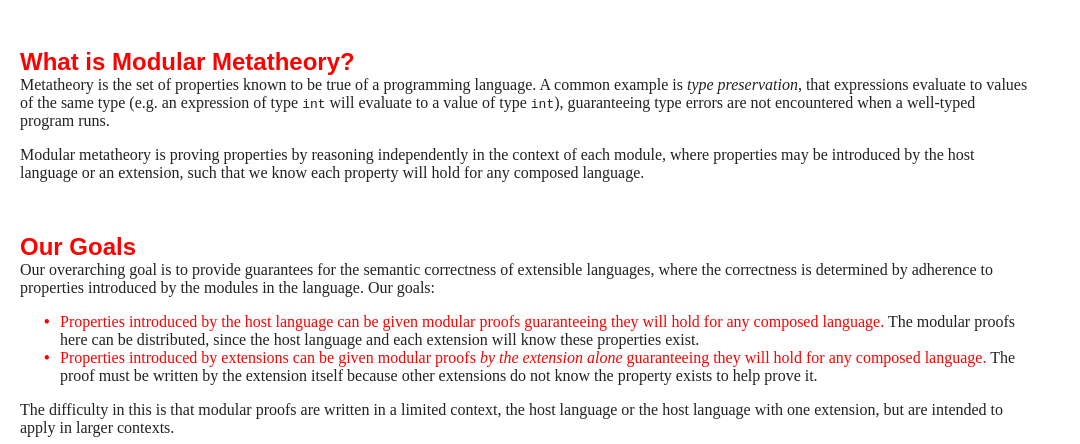
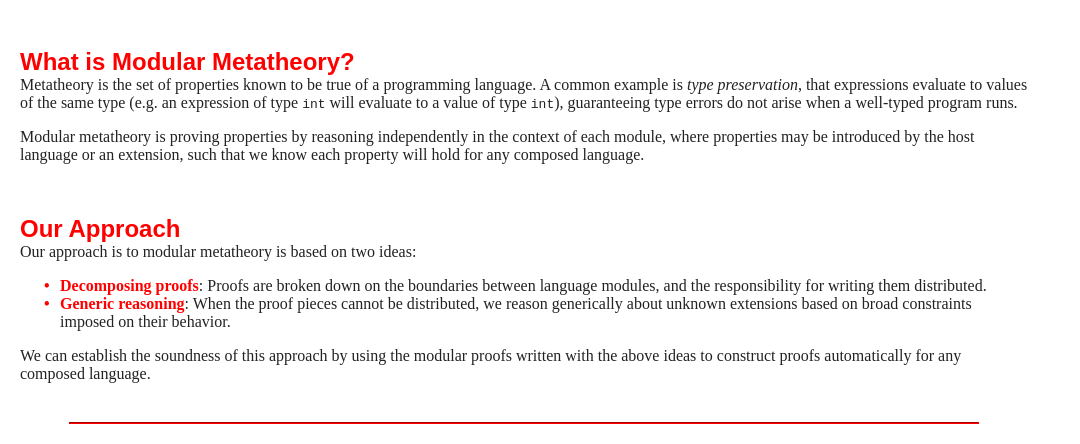
Before and after one commit to RandomActsOfGrammar/mmel-web, a plain HTML site: page web/index.html in a window 1280 px wide. Shown: the part 290-734 px from the top of the page, without its empty margins (0-1080 px from the left). Drawn offline with Linux system fonts and the light colour scheme.

Commit message:
Finish adjusting landing page

```diff
--- a/web/index.html
+++ b/web/index.html
@@ -28,8 +28,8 @@
     programming language.  A common example is <i>type
     preservation</i>, that expressions evaluate to values of the same
     type (e.g. an expression of type <tt>int</tt> will evaluate to a
-    value of type <tt>int</tt>), guaranteeing type errors are not
-    encountered when a well-typed program runs.
+    value of type <tt>int</tt>), guaranteeing type errors do not
+    arise when a well-typed program runs.
   </p>
 
   <p>
@@ -41,28 +41,21 @@
 </div>
 
 <div class="section">
-  <h2>Our Goals</h2>
+  <h2>Our Approach</h2>
   <p>
-    Our overarching goal is to provide guarantees for the semantic
-    correctness of extensible languages, where the correctness is
-    determined by adherence to properties introduced by the modules in
-    the language.  Our goals:
+    Our approach is to modular metatheory is based on two ideas:
     <ul>
-      <li><span class="highlight">Properties introduced by the host
-          language can be given modular proofs guaranteeing they will
-          hold for any composed language.</span>  The modular proofs
-        here can be distributed, since the host language and each
-        extension will know these properties exist.
-      <li><span class="highlight">Properties introduced by extensions
-          can be given modular proofs <i>by the extension alone</i>
-          guaranteeing they will hold for any composed
-          language.</span>  The proof must be written by the extension
-        itself because other extensions do not know the property
-        exists to help prove it.
+      <li><span class="highlight">Decomposing proofs</span>:  Proofs
+        are broken down on the boundaries between language modules,
+        and the responsibility for writing them distributed.
+      <li><span class="highlight">Generic reasoning</span>:  When the
+        proof pieces cannot be distributed, we reason generically
+        about unknown extensions based on broad constraints imposed on
+        their behavior.
     </ul>
-    The difficulty in this is that modular proofs are written in a
-    limited context, the host language or the host language with one
-    extension, but are intended to apply in larger contexts.
+    We can establish the soundness of this approach by using the
+    modular proofs written with the above ideas to construct proofs
+    automatically for any composed language.
   </p>
 </div>
 
--- a/web/style.css
+++ b/web/style.css
@@ -126,6 +126,7 @@ ul li ul li::before {
 
 span.highlight {
   color: var(--accent);
+  font-weight: bold;
 }
 
 .sideBySideRight {
```
